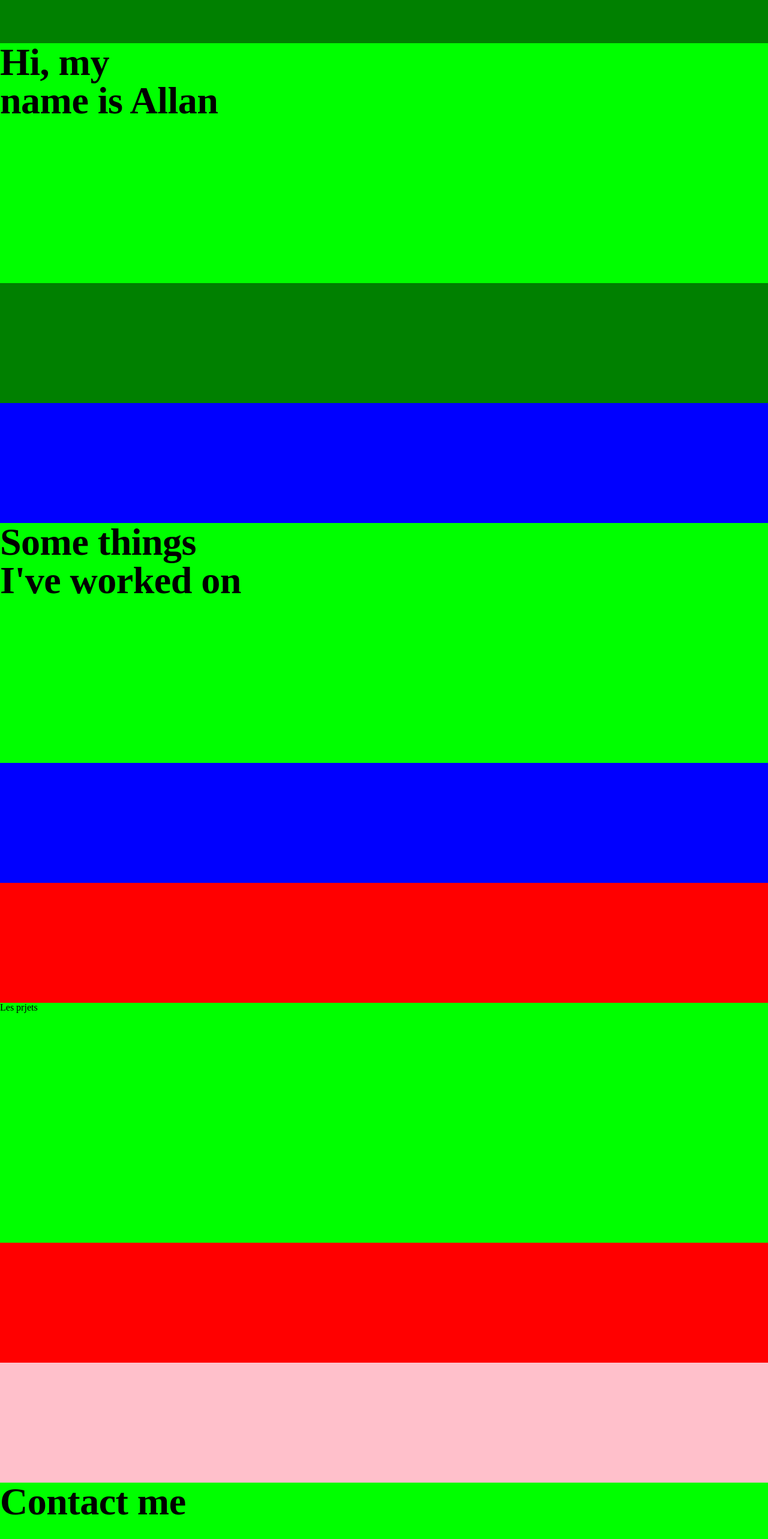
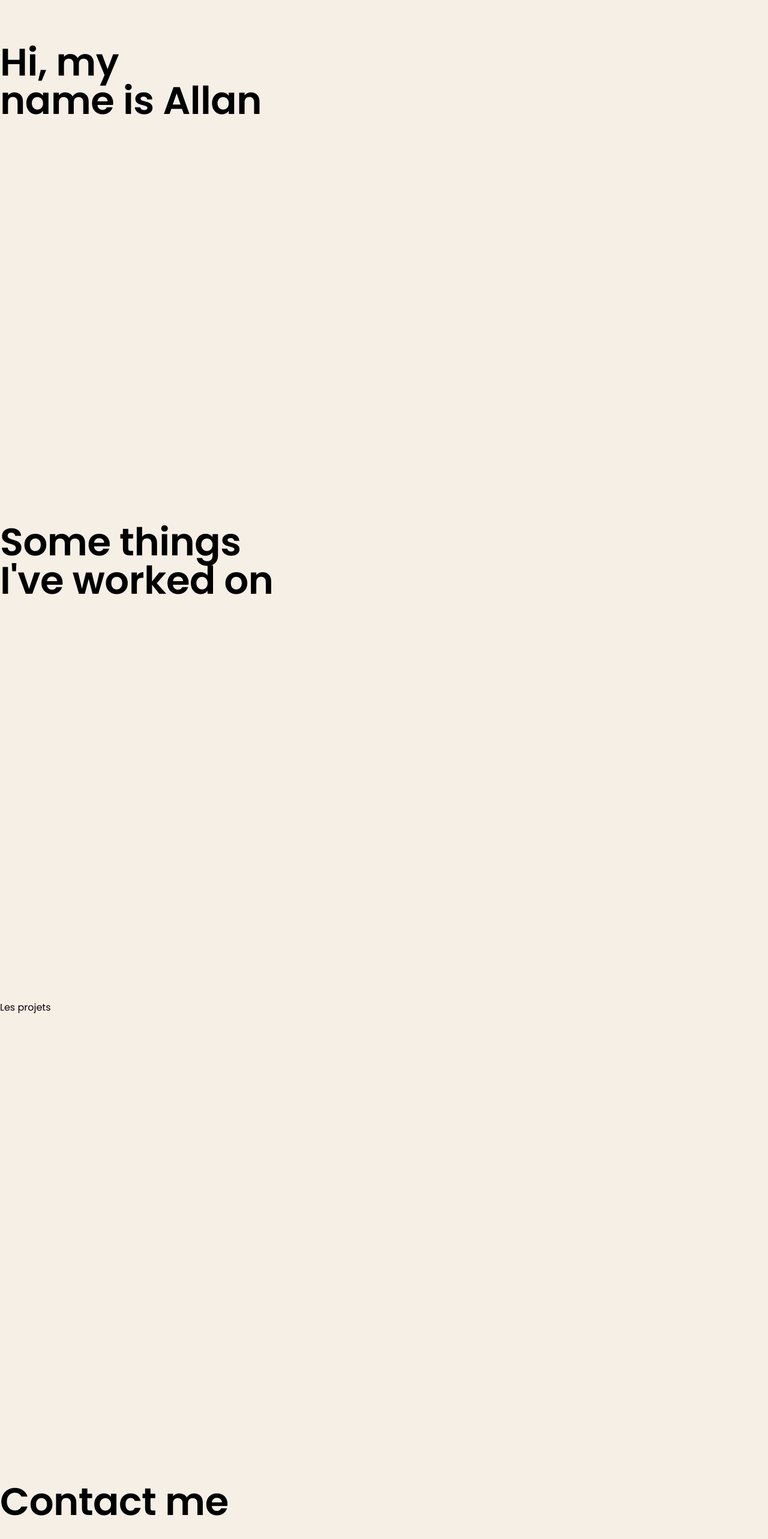
Before and after one commit to Tillate/portfolio-react, a React (Vite) app: page / in a window 1280 px wide. Shown: the part 128-2694 px from the top of the page at 60% size. Built offline with nearby package versions, Linux system fonts and the light colour scheme.

Commit message:
changement couleurs de fonds

```diff
--- a/src/App.tsx
+++ b/src/App.tsx
@@ -8,18 +8,18 @@ function App() {
     <>
       <Header />
       <main>
-        <ScreenContainer color="green">
+        <ScreenContainer>
           <ScreenTitle>
             <span>Hi, my <br /> name is Allan</span>
           </ScreenTitle>
         </ScreenContainer>
-        <ScreenContainer color="blue">
+        <ScreenContainer>
           <ScreenTitle>
             <span>Some things <br /> I've worked on</span>
           </ScreenTitle>
         </ScreenContainer>
-        <ScreenContainer color="red">Les prjets</ScreenContainer>
-        <ScreenContainer color="pink">
+        <ScreenContainer>Les projets</ScreenContainer>
+        <ScreenContainer>
         <ScreenTitle>
             <span>Contact me</span>
           </ScreenTitle>
--- a/src/components/ScreenContainer/types.ts
+++ b/src/components/ScreenContainer/types.ts
@@ -1,6 +1,5 @@
 import React from "react";
 
 export interface IScreenContainerProps {
-  color: "blue" | "red" | "green" | "pink";
   children: React.ReactNode;
 }
--- a/src/styles/_settings.scss
+++ b/src/styles/_settings.scss
@@ -18,6 +18,7 @@ time, mark, audio, video {
 	font: inherit;
 	vertical-align: baseline;
     box-sizing: border-box;
+	font-family: Poppins, sans-serif;
 }
 /* HTML5 display-role reset for older browsers */
 article, aside, details, figcaption, figure,
@@ -26,6 +27,7 @@ footer, header, hgroup, menu, nav, section {
 }
 body {
 	line-height: 1;
+	background: #f5efe6;
 }
 ol, ul {
 	list-style: none;
--- a/src/styles/components/_screenContainer.scss
+++ b/src/styles/components/_screenContainer.scss
@@ -7,7 +7,6 @@
 
 .containerPadding {
     max-width: 92rem;
-    background-color: lime;
     height: 50%;
     flex: 1;
 }
```
